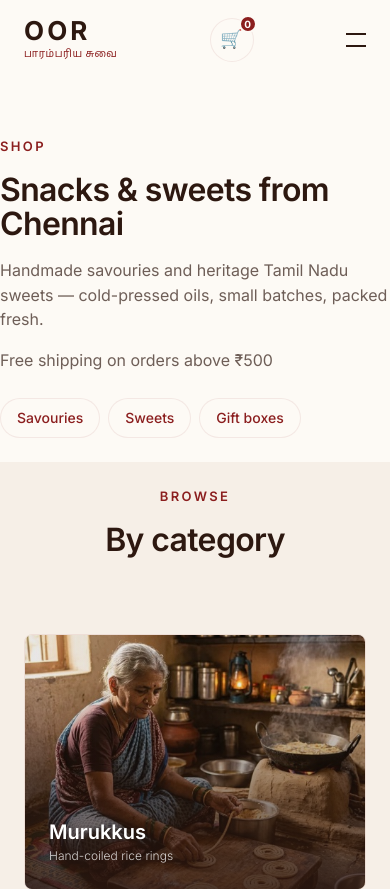
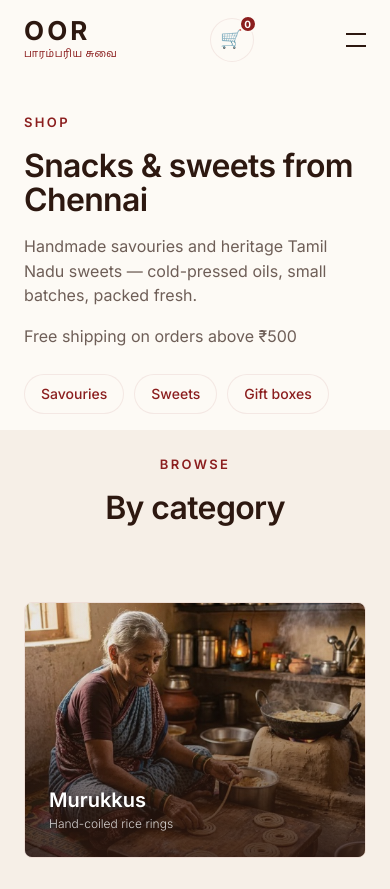
Before and after one commit to samadarsh/oor-snacks, a website built with Vite: page products.html in a window 390 px wide. Shown: the top 889 px of the page. Built offline with nearby package versions, Linux system fonts and the light colour scheme.

Commit message:
Fix products page intro horizontal padding on mobile

```diff
--- a/src/style.css
+++ b/src/style.css
@@ -622,7 +622,9 @@ a.cart-trigger-btn {
 }
 
 .page-intro {
-  padding: var(--space-lg) 0 var(--space-md);
+  /* Do not use padding shorthand with 0 sides — it wipes .section-container horizontal inset */
+  padding-top: var(--space-lg);
+  padding-bottom: var(--space-md);
 }
 
 .page-intro-note {
@@ -634,7 +636,7 @@ a.cart-trigger-btn {
 .page-intro-jump {
   display: flex;
   flex-wrap: wrap;
-  gap: var(--space-xs);
+  gap: var(--space-sm);
   margin-top: var(--space-md);
 }
 
@@ -648,6 +650,21 @@ a.cart-trigger-btn {
   border-radius: 999px;
   background: var(--bg-primary);
   transition: background var(--transition-fast), border-color var(--transition-fast), color var(--transition-fast);
+}
+
+@media (max-width: 768px) {
+  .page-intro {
+    padding-top: var(--space-md);
+    padding-bottom: var(--space-sm);
+  }
+
+  .page-intro .section-title {
+    margin-bottom: var(--space-sm);
+  }
+
+  .page-intro-jump {
+    gap: 10px;
+  }
 }
 
 .page-intro-jump-link:hover {
```
